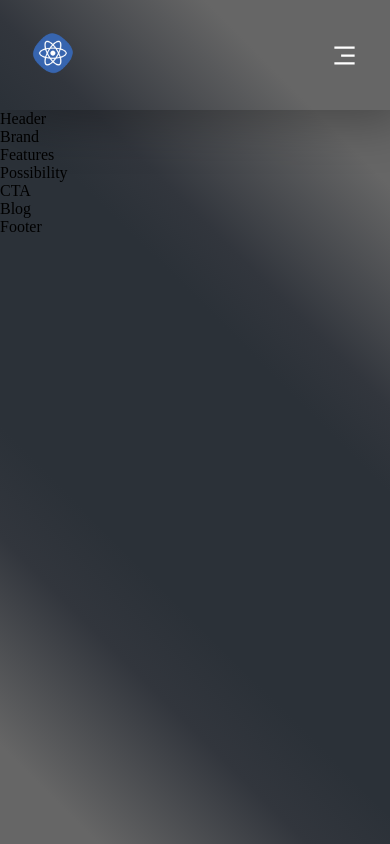
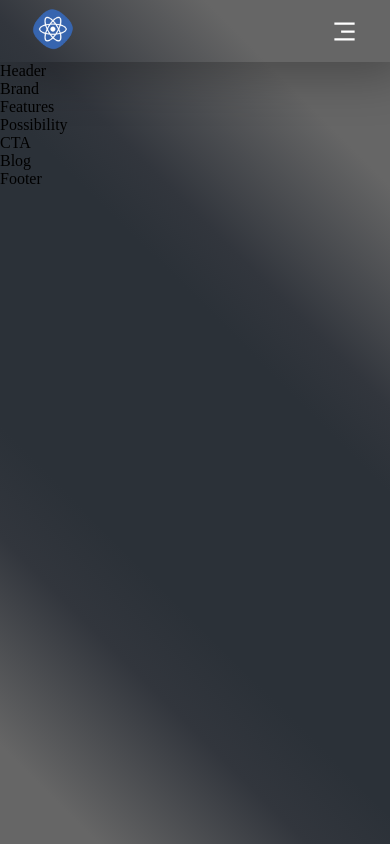
Before and after one commit to devmarcioreis/modern-react, a React (Create React App) app: page / in a window 390 px wide. Built offline with nearby package versions, Linux system fonts and the light colour scheme.

Commit message:
padding navbar .5rem

```diff
--- a/src/components/navbar/navbar.css
+++ b/src/components/navbar/navbar.css
@@ -2,7 +2,7 @@
     display: flex;
     align-items: center;
     justify-content: space-between;
-    padding: 2rem 6rem;
+    padding: .5rem 6rem;
     box-shadow: 15px 12px 50px rgba(0, 0, 0, 0.3);
 }
 .modern__navbar-links {
@@ -100,7 +100,7 @@
 /*==========Media Query==========*/
 @media (max-width: 550px) {
     .modern__navbar {
-        padding: 2rem;
+        padding: .5rem 2rem;
     }
     .modern__navbar-sign {
         display: none;
```
